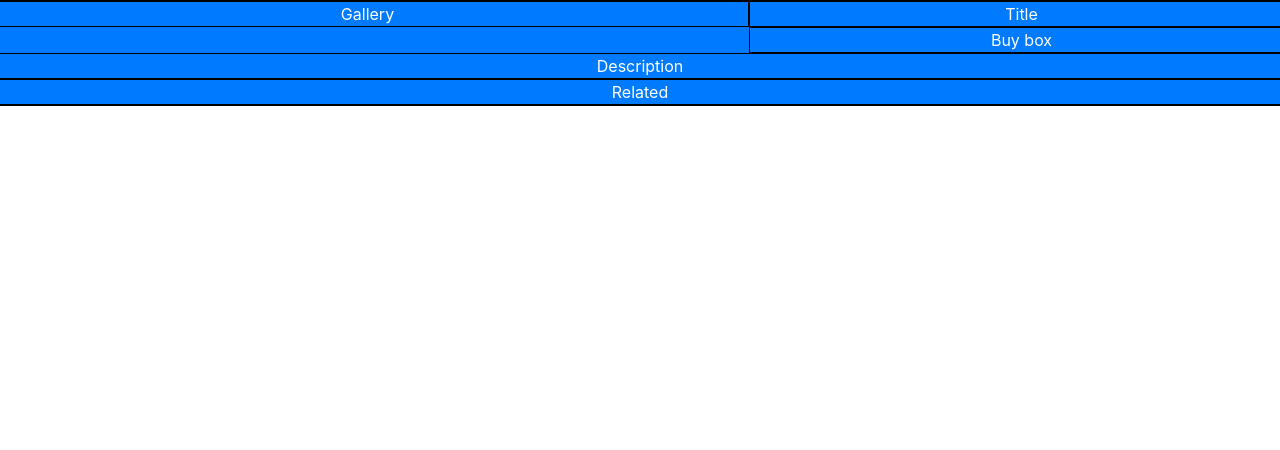
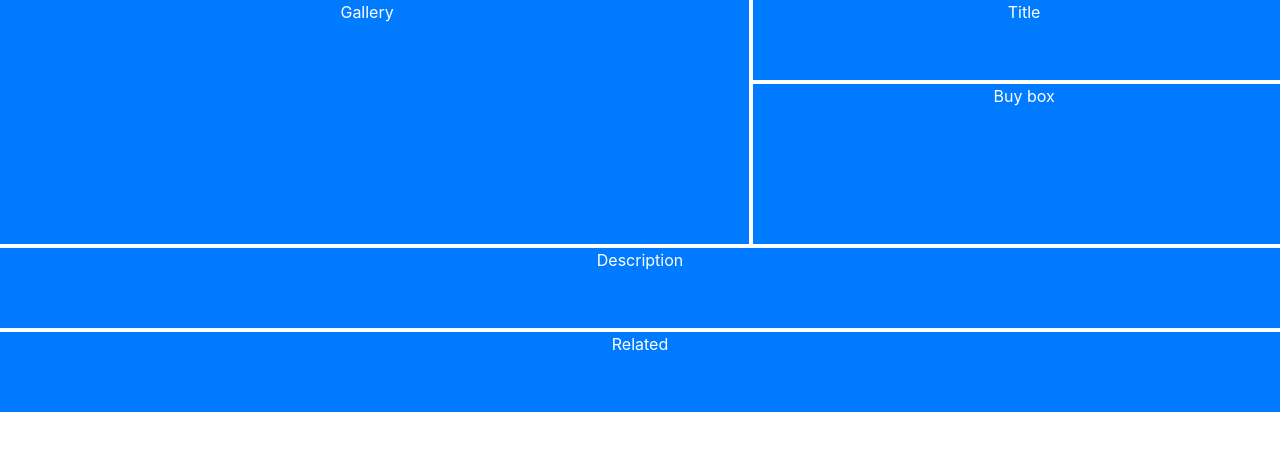
Before and after one commit to MZ-87/boot_example, a plain HTML site: page index.html in a window 1280 px wide. Drawn offline with nearby package versions, Linux system fonts and the light colour scheme.

Commit message:
finished example

```diff
--- a/index.html
+++ b/index.html
@@ -9,20 +9,39 @@
         integrity="sha384-TX8t27EcRE3e/ihU7zmQxVncDAy5uIKz4rEkgIXeMed4M0jlfIDPvg6uqKI2xXr2" crossorigin="anonymous">
     <title>Document</title>
     <style>
-        div {
+        /*   div {
             border: 1px solid black;
+        } */
+
+        .col-7 {
+            min-height: 30vh;
+        }
+
+        .title {
+            min-height: 10vh;
+        }
+
+        .buy {
+            min-height: 20vh;
+        }
+        .descr,
+        .related{
+            min-height: 10vh;
         }
     </style>
 </head>
 
 <body>
-    <div class="row justify-content-end bg-primary text-white text-center">
-        <div class="col-7">Gallery</div>
-        <div class="col-5">Title</div>
-        <div class="col-5 ">Buy box</div>
-        <div class="col-12">Description</div>
-        <div class="col-12">Related</div>
+    <div class="row text-white text-center">
+        <div class="col-7 bg-primary mb-1 p-0">Gallery</div>
+        <div class="col-5 pr-0 pl-1">
+            <div class="col bg-primary mb-1 p-0 title">Title</div>
+            <div class="col bg-primary mt-1 mb-1 p-0 buy">Buy box</div>
+        </div>
+        <div class="col-12 bg-primary mb-1 descr">Description</div>
+        <div class="col-12 bg-primary related">Related</div>
     </div>
+
 
 
     <script src="https://code.jquery.com/jquery-3.5.1.min.js"
```
